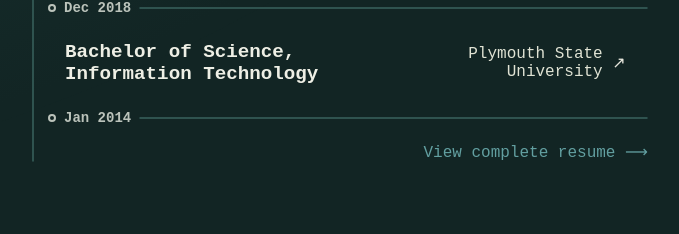
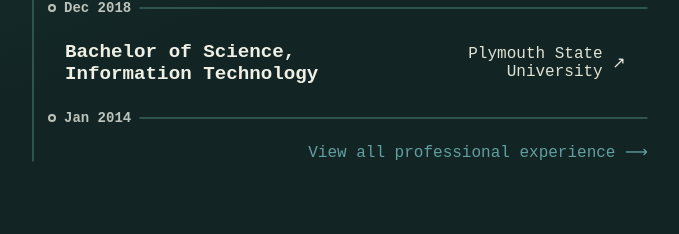
Before and after one commit to ravedaymond/portfolio-daveraymond.dev, a SvelteKit app: page / in a window 1280 px wide. Shown: the part 1394-1628 px from the top of the page, without its empty margins (508-1187 px from the left). Built offline with nearby package versions, Linux system fonts and the light colour scheme.

Commit message:
Updated text for viewing additional professional experience. Updated pdf to remove location information.

```diff
--- a/src/routes/+page.svelte
+++ b/src/routes/+page.svelte
@@ -51,8 +51,8 @@
 			experience: {
 				header: 'Experience',
 				more: {
-					url: '/files/resume.pdf',
-					text: 'View complete resume'
+					url: '/files/experience.pdf',
+					text: 'View all professional experience'
 				},
 				content: [
 					{
@@ -405,10 +405,6 @@
 		color: var(--header-heading);
 	}
 
-	/* :global(p) {
-		margin: 8px 0;
-	} */
-
 	@media screen and (max-width: 1100px) {
 		div {
 			display: grid;
```
Also changed, not shown: 2 other files (tests, documents, lock files or other folders).
